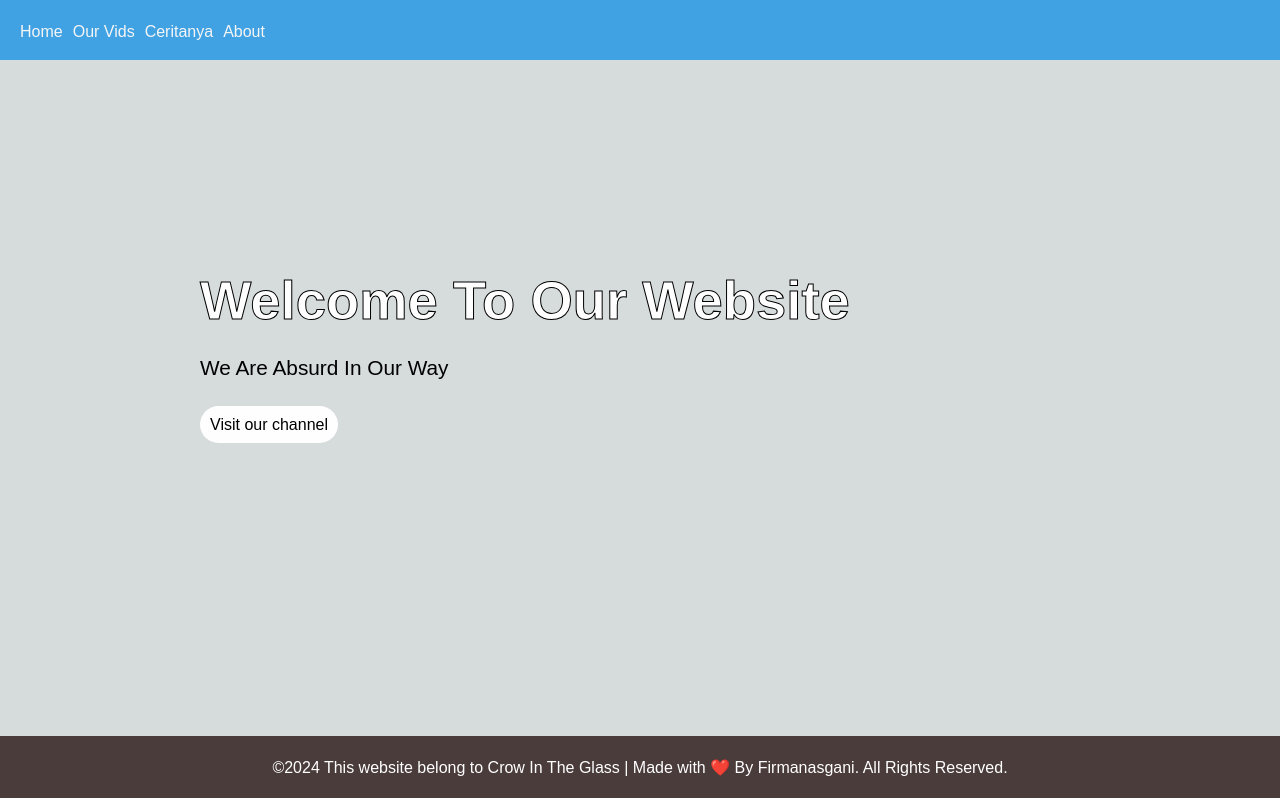
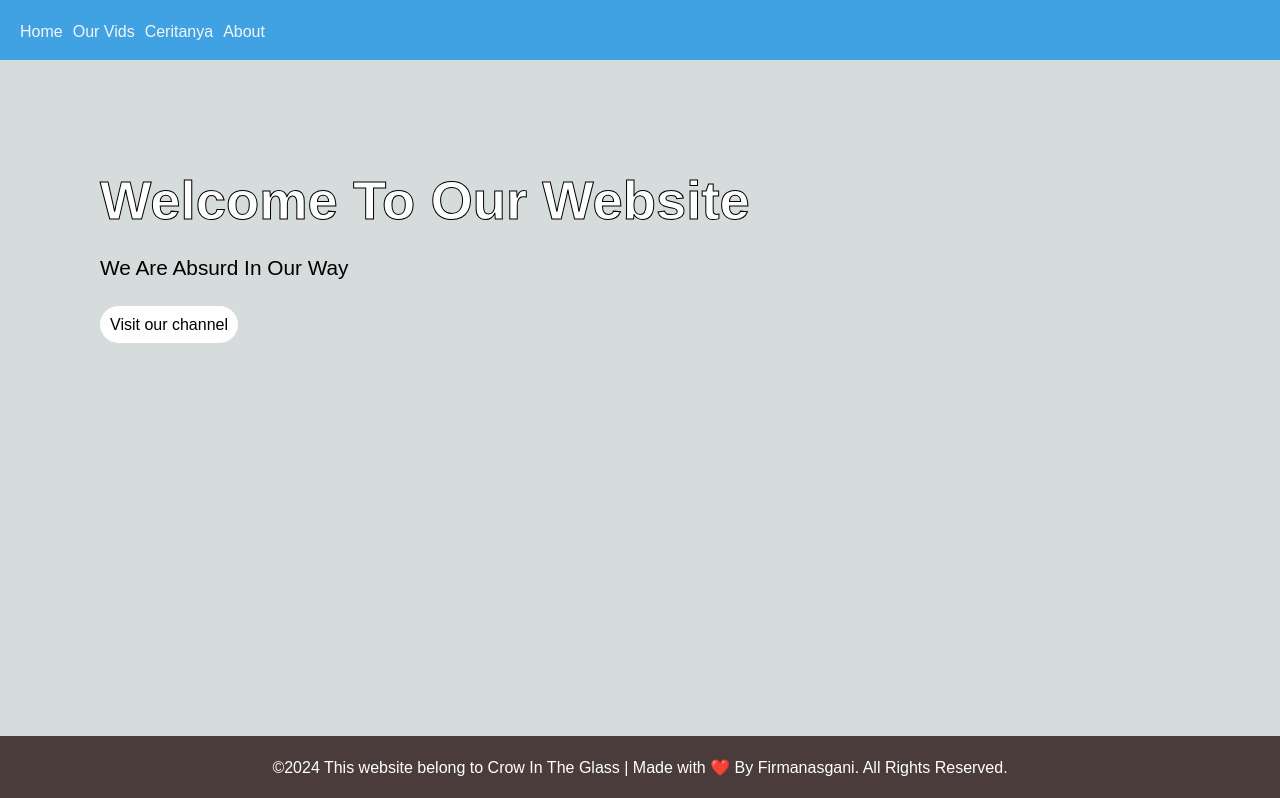
Before and after one commit to firmanasgani/companyProfile, a Next.js app: page / in a window 1280 px wide. Shown: the top 798 px of the page. Built offline with nearby package versions, Linux system fonts and the light colour scheme.

Commit message:
change to bun

```diff
--- a/src/pages/index.tsx
+++ b/src/pages/index.tsx
@@ -14,7 +14,6 @@ export default function Home() {
         <link rel="icon" href="/logo-CITG.webp" />
       </Head>
       <Header />
-      {/* <Carousels /> */}
       <Content />
       <Footer />
     </main>
--- a/src/styles/globals.css
+++ b/src/styles/globals.css
@@ -36,7 +36,7 @@
   display: flex;
   justify-content: left;
   align-items: left;
-  padding: 200px;
+  padding: 100px;
   flex-direction: column;
   gap: 10px;
   min-height: 400px;
```
Also changed, not shown: 1 other file (tests, documents, lock files or other folders).
